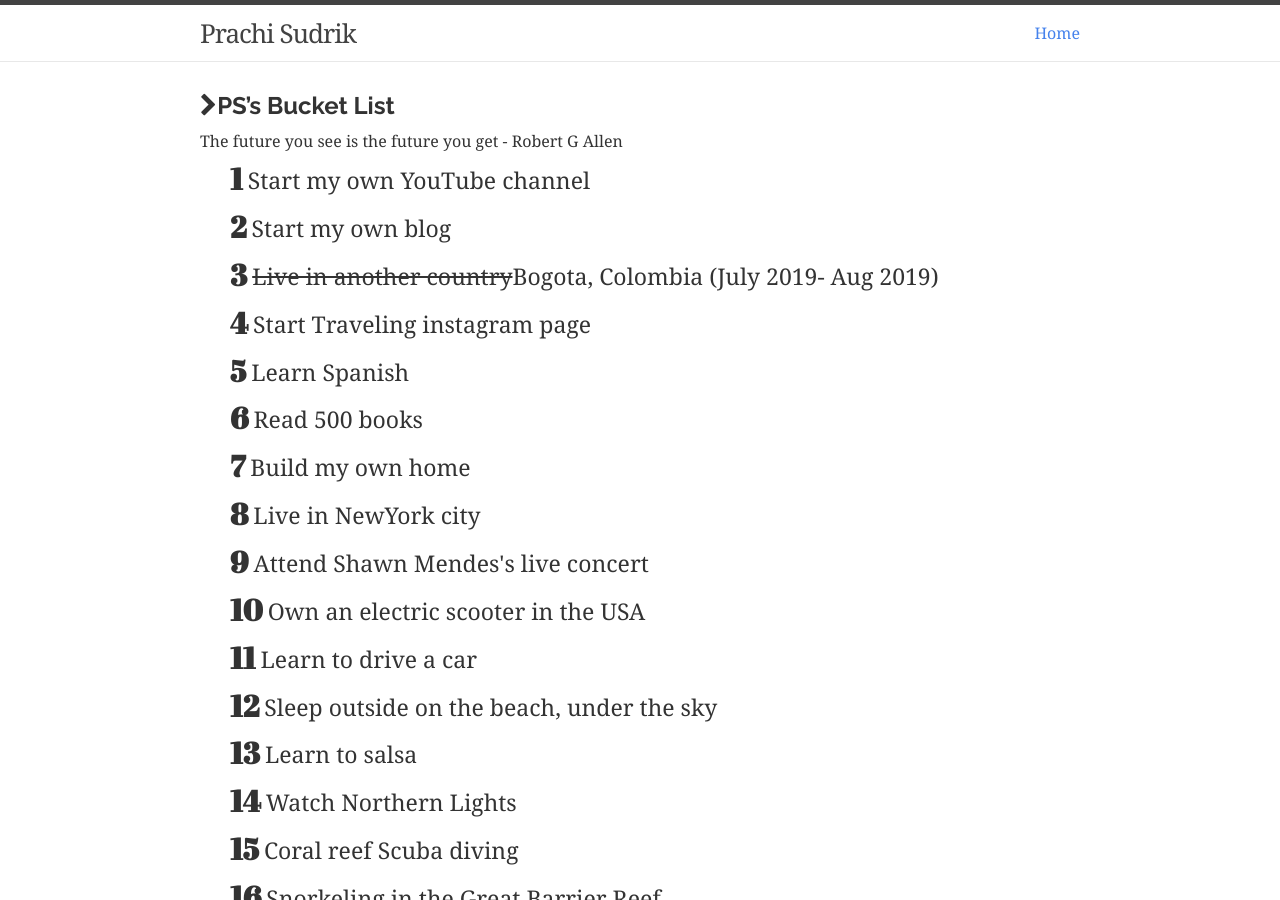
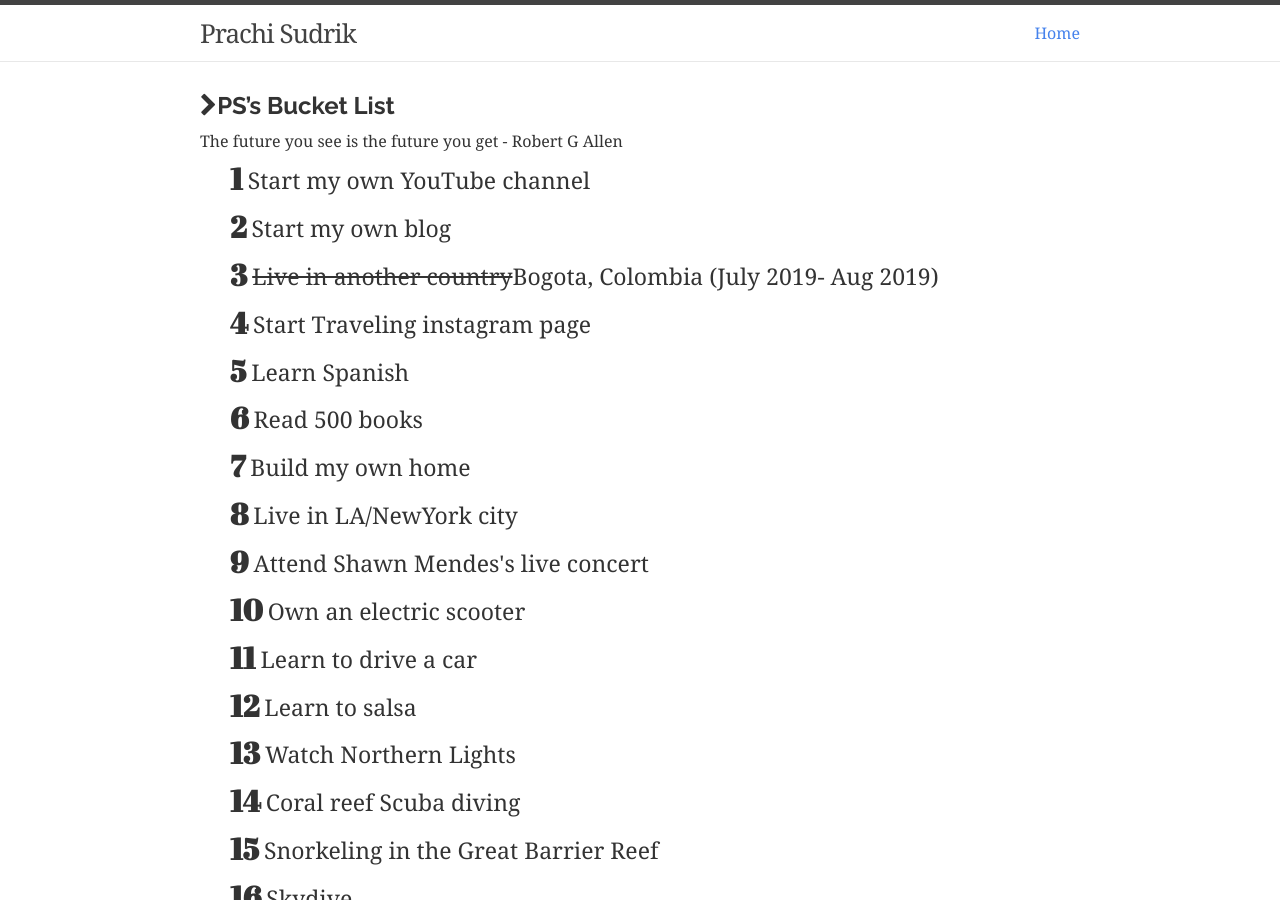
Before and after one commit to prachisudrik/prachisudrik.github.io, a Jekyll site: the page built from bucketlist.md, in a window 1280 px wide and 900 px high. Built offline with Jekyll 4.4.1, drawn with Linux system fonts in a browser that asks for light colours; nearby versions of some CDN libraries; comment, search, counter and statistics services are not loaded.

Commit message:
Update bucketlist.md

```diff
--- a/bucketlist.md
+++ b/bucketlist.md
@@ -15,11 +15,10 @@ The future you see is the future you get - Robert G Allen
     <li>Learn Spanish</li>
     <li>Read 500 books</li>
     <li>Build my own home</li>
-    <li>Live in NewYork city</li>
+    <li>Live in LA/NewYork city</li>
     <li>Attend Shawn Mendes's live concert</li>
-    <li>Own an electric scooter in the USA</li>
+    <li>Own an electric scooter</li>
     <li>Learn to drive a car</li>
-    <li>Sleep outside on the beach, under the sky</li>
     <li>Learn to salsa</li>
     <li>Watch Northern Lights</li>
     <li>Coral reef Scuba diving</li>
@@ -32,14 +31,14 @@ The future you see is the future you get - Robert G Allen
     <li><del>Run 10k (6.2 miles)</del> - Lokmat Marathon, Pune</li>
     <li>Run a Half Marathon (13.1 miles)</li>
     <li>Run Full Marathon</li>
-    <li> Visit The Vampire Diaries set in Georgia</li>
+    <li>Visit The Vampire Diaries set in Georgia</li>
     <li>Visit Bali, Indonesia</li>
     <li>Visit Great Wall of China</li>
     <li>Visit Great Pyramid of Giza, Egypt</li>
     <li>Visit North Pole / South Pole</li>
     <li>Visit Santorini in Greece</li>
     <li>Snow trek in Mount Fuji, Japan</li>
-    <li> Soak in Iceland's Blue Lagoon</li>
+    <li>Soak in Iceland's Blue Lagoon</li>
     <li>Go on a solo trip</li>
 </ol>
 Last updated on {% include last-updated.txt %}
```
